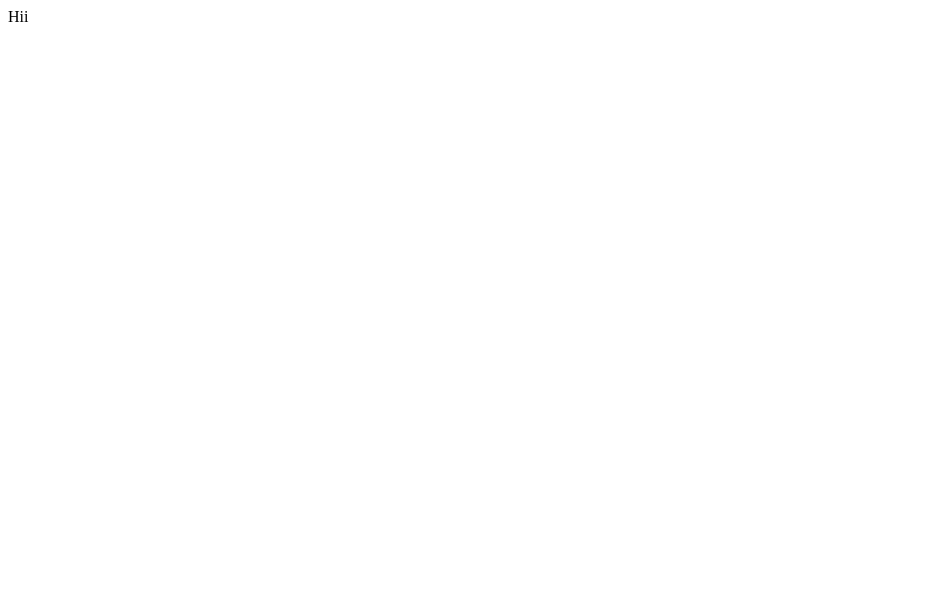
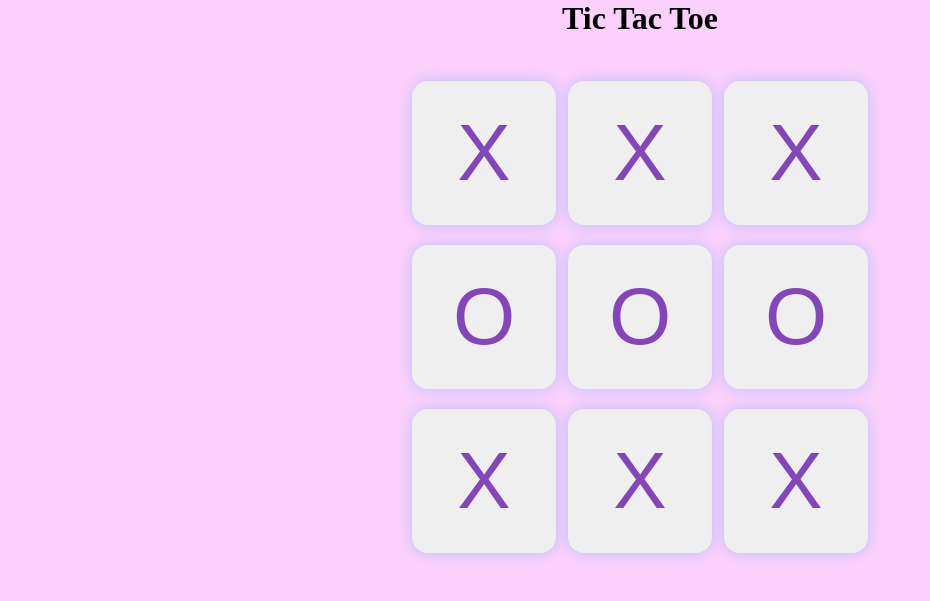
Before and after one commit to pratyasha-dakshinray/Tic-Tac-Toe, a plain HTML site: page Tic Tac Toe/index.html in a window 1280 px wide. Shown: the whole page, without its empty margins (0-930 px from the left). Drawn offline with Linux system fonts and the light colour scheme.

Commit message:
Created all 9 boxes and gave them proper dimenssions

```diff
--- a/Tic Tac Toe/index.html
+++ b/Tic Tac Toe/index.html
@@ -1 +1,25 @@
-<p>Hii</p>
+<!DOCTYPE html>
+<html lang="en">
+<head>
+    <meta charset="UTF-8">
+    <meta name="viewport" content="width=device-width, initial-scale=1.0">
+    <title>Tic Tac Toe Game</title>
+    <link rel="stylesheet" href="style.css">
+</head>
+<body>
+    <h1>Tic Tac Toe</h1>
+    <div class="container">
+        <div class="game">
+            <button class="box">X</button>
+            <button class="box">X</button>
+            <button class="box">X</button>
+            <button class="box">O</button>
+            <button class="box">O</button>
+            <button class="box">O</button>
+            <button class="box">X</button>
+            <button class="box">X</button>
+            <button class="box">X</button>
+        </div>
+    </div>
+</body>
+</html>
--- a/Tic Tac Toe/style.css
+++ b/Tic Tac Toe/style.css
@@ -0,0 +1,32 @@
+*{
+    margin: 0;
+    padding: 0;
+}
+body{
+    background-color: #fcd0fc;
+    text-align: center;
+}
+.container{
+    height: 70vh;
+    display: flex;
+    justify-content: center;
+    align-items: center;
+}
+.game{
+    height: 60vmin;
+    width: 60vmin;
+    display: flex;
+    flex-wrap: wrap;
+    justify-content: center;
+    align-items: center;
+    gap: 1.5vmin;
+}
+.box{
+    height: 18vmin;
+    width: 18vmin;
+    border-radius: 1rem;
+    border: none;
+    box-shadow: 0 0 1rem #B8C0FF;
+    font-size: 10vmin;
+    color: rgb(130, 69, 186);
+}
```
Also changed, not shown: 2 other files.
